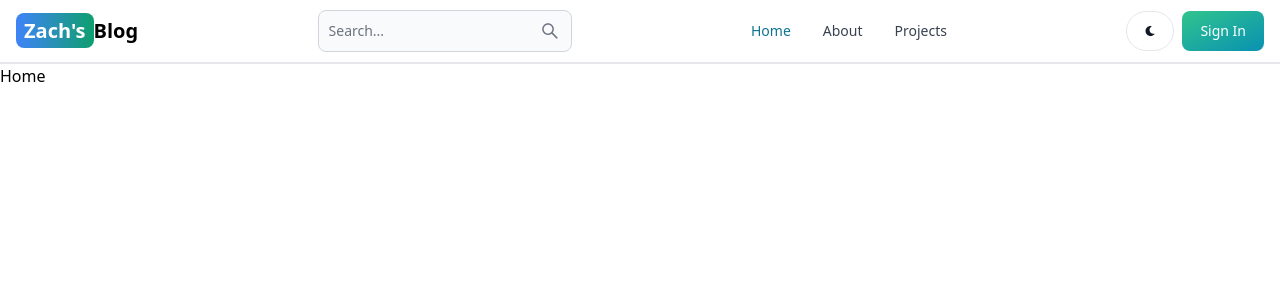
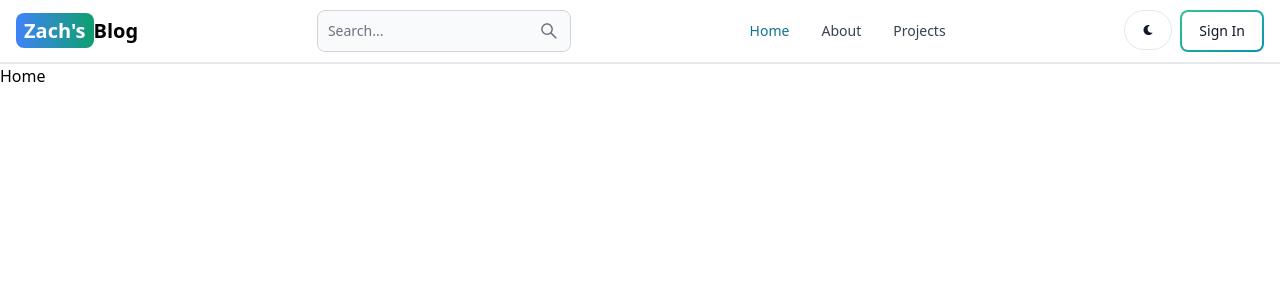
Before and after one commit to ZachWagner1/mern-blog, a React (Vite) app in the folder client/: page / in a window 1280 px wide. Shown: the top 300 px of the page. Built offline with nearby package versions, Linux system fonts and the light colour scheme.

Commit message:
sign in button styling

```diff
--- a/client/src/components/Header.jsx
+++ b/client/src/components/Header.jsx
@@ -32,7 +32,7 @@ export default function Header() {
           <FaMoon />
         </Button>
         <Link to='/sign-in'>
-          <Button gradientDuoTone='greenToBlue'>Sign In</Button>
+          <Button gradientDuoTone='greenToBlue' outline>Sign In</Button>
         </Link>
         <Navbar.Toggle />
       </div>
```
